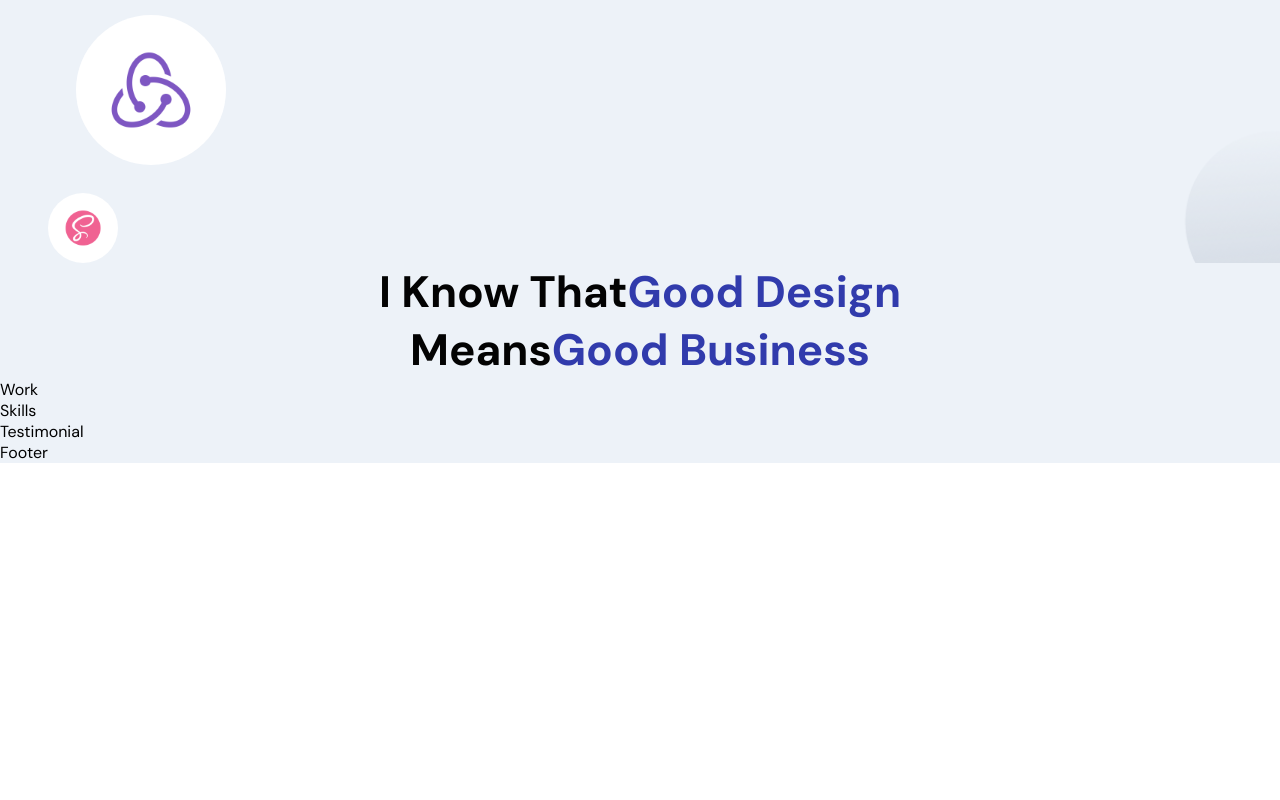
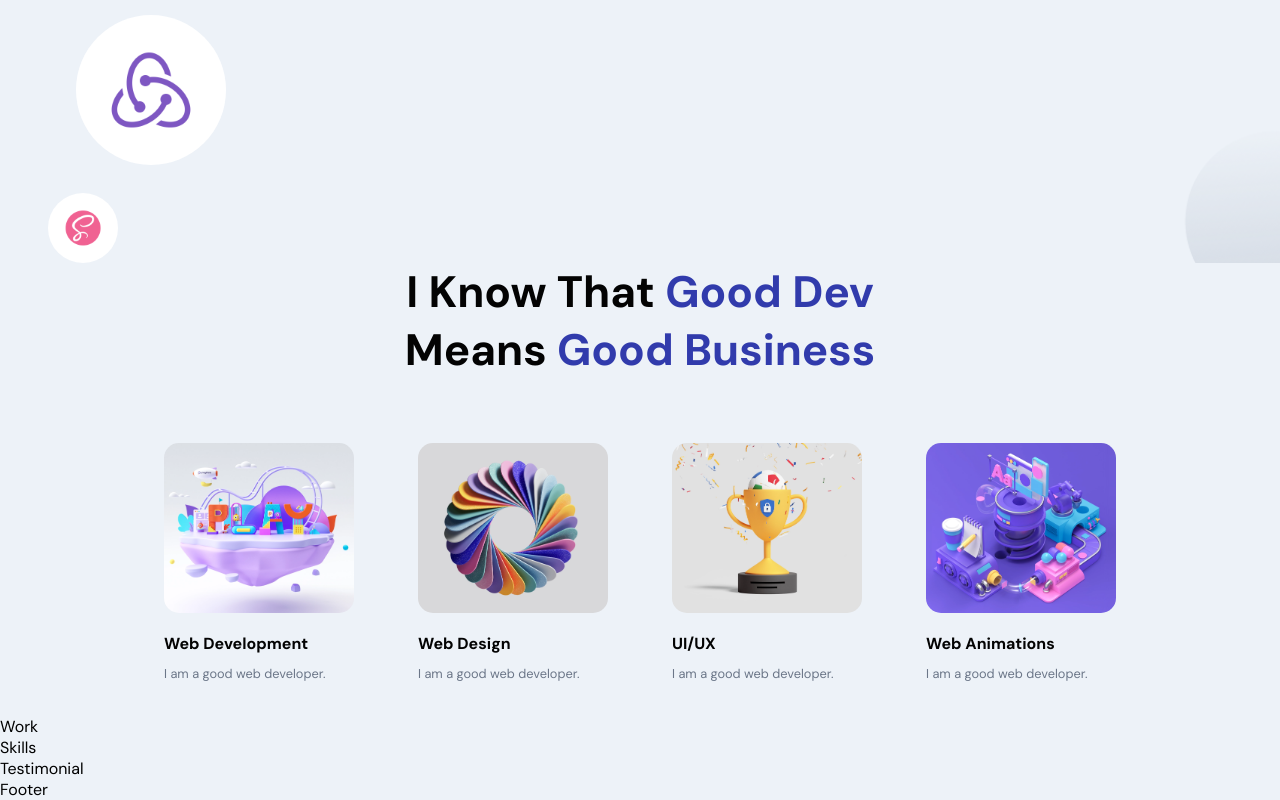
Before and after one commit to ringtho/portfolio-sringtho, a React (Create React App) app: page / in a window 1280 px wide. Shown: the part 1961-2761 px from the top of the page. Before the commit the page ends 2424 px from the top, so only its background shows below. Built offline with nearby package versions, Linux system fonts and the light colour scheme.

Commit message:
Added about section

```diff
--- a/src/container/About/About.jsx
+++ b/src/container/About/About.jsx
@@ -1,19 +1,39 @@
 import React from 'react'
 import './About.scss'
-// import { motion } from 'framer-motion'
+import { motion } from 'framer-motion'
+import { images } from '../../constants'
 
 function About () {
+  const abouts = [
+    { title: 'Web Development', description: 'I am a good web developer.', imgUrl: images.about01 },
+    { title: 'Web Design', description: 'I am a good web developer.', imgUrl: images.about02 },
+    { title: 'UI/UX', description: 'I am a good web developer.', imgUrl: images.about03 },
+    { title: 'Web Animations', description: 'I am a good web developer.', imgUrl: images.about04 }
+  ]
+
   return (
     <>
     <h2 className='head-text'>
       I Know That
-      <span>Good Design</span>
+      <span> Good Dev</span>
       <br />
       means
-      <span>Good Business</span>
+      <span> Good Business</span>
     </h2>
     <div className='app__profiles'>
-
+    {abouts.map((about, index) => (
+      <motion.div
+        whileInView={{ operator: 1 }}
+        whileHover={{ scale: 1.1 }}
+        transition={{ duration: 0.5, type: 'tween' }}
+        className='app__profile-item'
+        key={about.title + index}
+      >
+        <img src={about.imgUrl} alt={about.title} />
+        <h2 className='bold-text' style={{ marginTop: 20 }}>{about.title}</h2>
+        <p className='p-text' style={{ marginTop: 10 }}>{about.description}</p>
+      </motion.div>
+    ))}
     </div>
     </>
   )
--- a/src/container/About/About.scss
+++ b/src/container/About/About.scss
@@ -0,0 +1,38 @@
+.app__about {
+    flex: 1;
+    width: 100%;
+    flex-direction: column;
+}
+
+.app__profiles {
+    display: flex;
+    justify-content: center;
+    align-items: flex-start;
+    flex-wrap: wrap;
+    margin-top: 2rem;
+}
+
+.app__profile-item {
+    width: 190px;
+    display: flex;
+    justify-content: flex-start;
+    align-items: flex-start;
+    flex-direction: column;
+    margin: 2rem;
+
+    img {
+        width: 100%;
+        height: 170px;
+        border-radius: 15px;
+        object-fit: cover;
+    }
+
+    @media screen and (min-width: 2000px) {
+        width: 370px;
+        margin: 2rem 4rem;
+
+        img {
+            height: 320px;
+        }
+    }
+}
```
